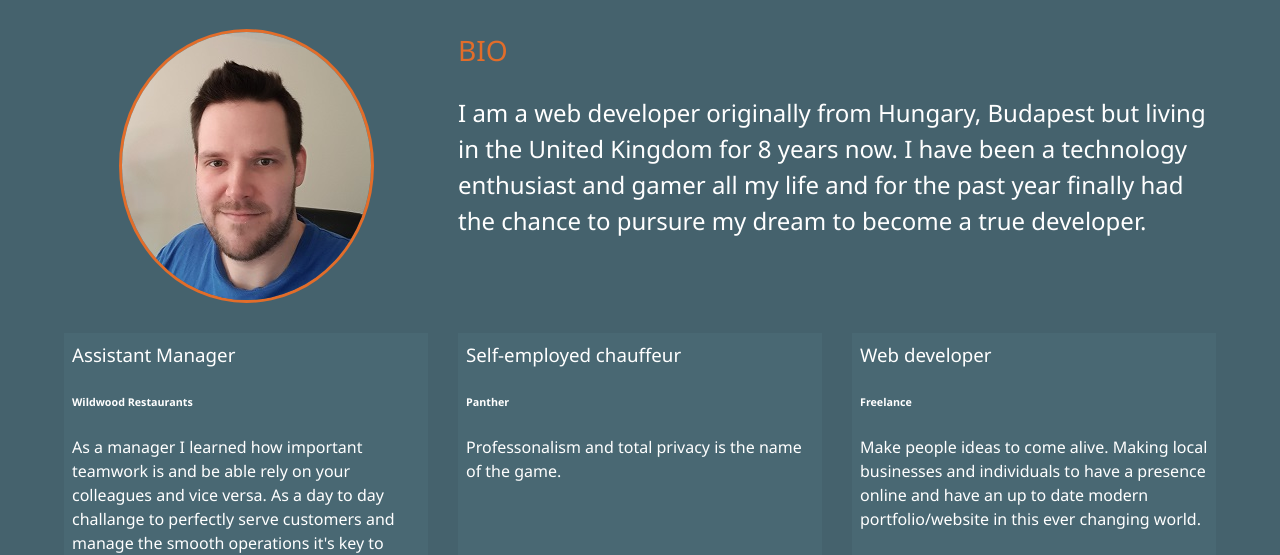
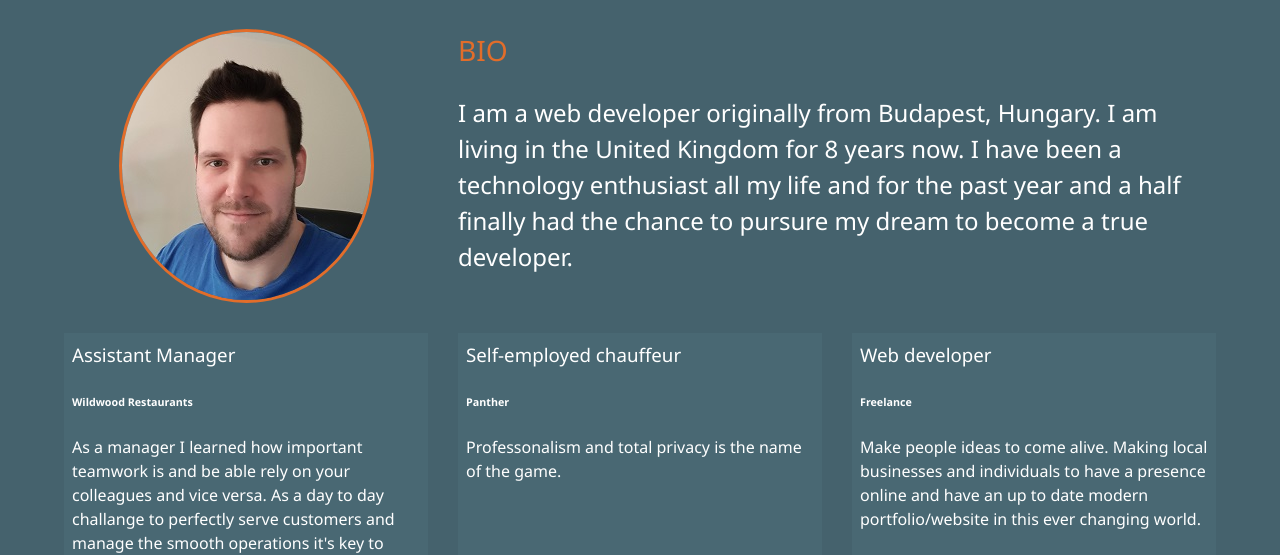
Before and after one commit to androgitai/myportfolio, a website: page dist/about.html in a window 1280 px wide. Shown: the part 253-808 px from the top of the page. Drawn offline with Linux system fonts and the light colour scheme.

Commit message:
Update about.html

```diff
--- a/dist/about.html
+++ b/dist/about.html
@@ -55,7 +55,7 @@
         <img src="img/portrait.jpg" alt="Andras Kelemen" class="bio-image">
         <div class="bio">
            <h3 class="text-secondary">BIO</h3>
-           <p>I am a web developer originally from Hungary, Budapest but living in the United Kingdom for 8 years now. I have been a technology enthusiast and gamer all my life and for the past year finally had the chance to pursure my dream to become a true developer.</p>
+           <p>I am a web developer originally from Budapest, Hungary. I am living in the United Kingdom for 8 years now. I have been a technology enthusiast all my life and for the past year and a half finally had the chance to pursure my dream to become a true developer.</p>
         </div>
         <div class="job job-1">
            <h3>Assistant Manager</h3>
```
